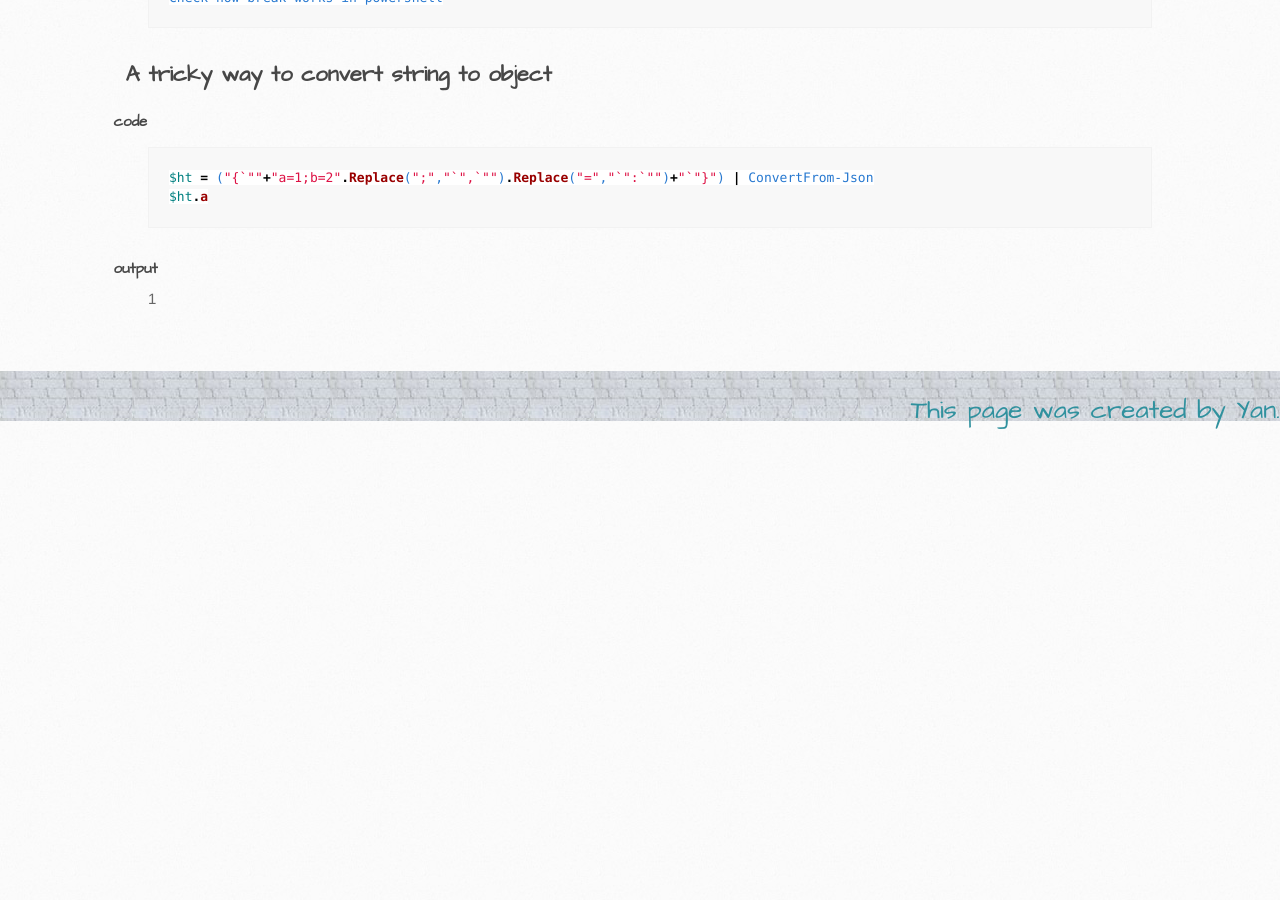
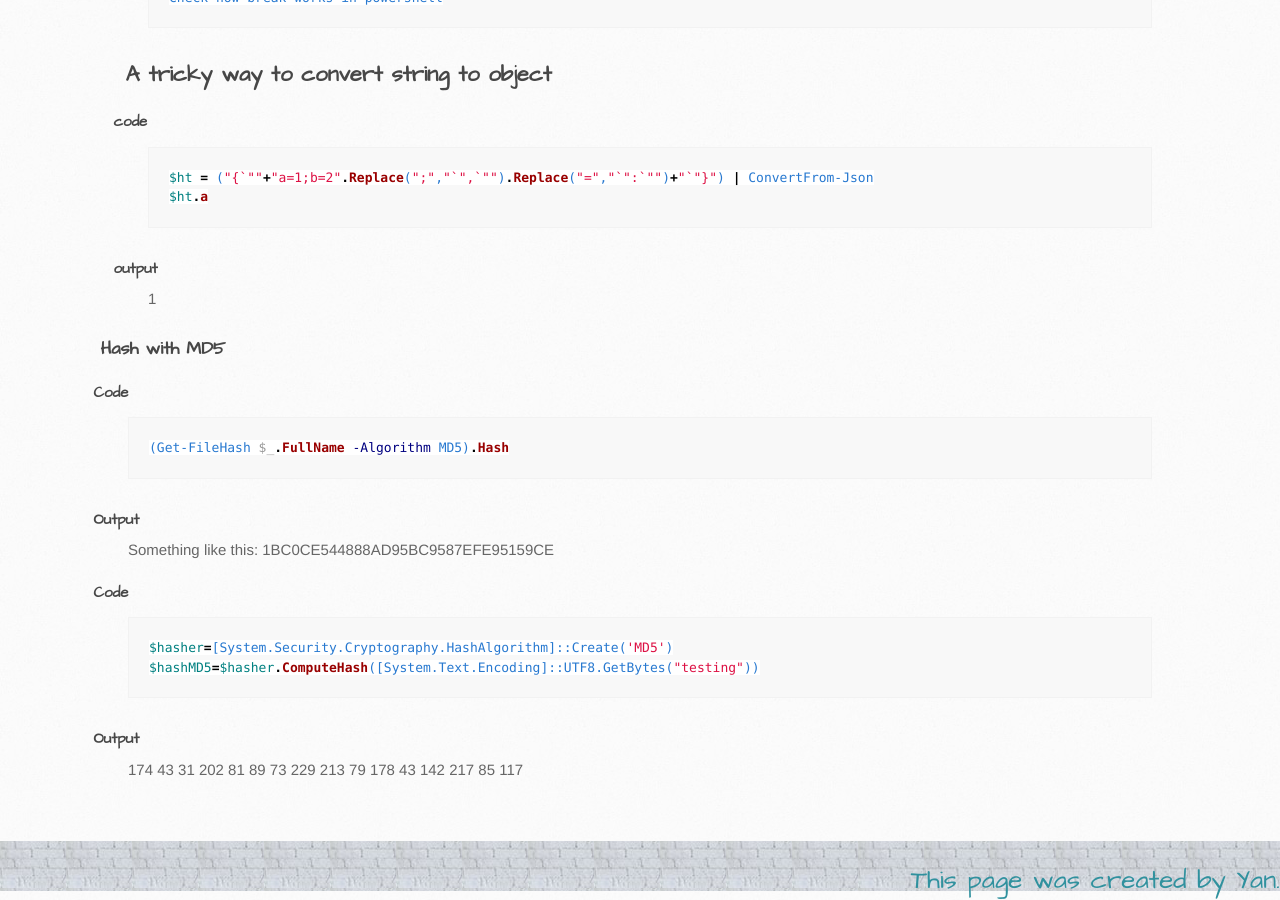
Before and after one commit to itcraftme/itcraftme, a Jekyll site: the page built from docs/it/powershell.md, in a window 1280 px wide and 900 px high, scrolled down 1351 px. Built offline with Jekyll 4.4.1, drawn with Linux system fonts in a browser that asks for light colours; our own code applies the rules of GitHub Pages for plain Markdown files; before the commit the page ends 1781 px from its top, so only the background shows below that.

Commit message:
Update powershell.md
add MD5 hash method, file and string

````diff
--- a/docs/it/powershell.md
+++ b/docs/it/powershell.md
@@ -43,3 +43,34 @@ $ht.a
 ```
 #### output
 1
+
+### Hash with MD5
+#### Code
+```powershell
+(Get-FileHash $_.FullName -Algorithm MD5).Hash
+```
+#### Output
+Something like this:
+1BC0CE544888AD95BC9587EFE95159CE
+#### Code
+```powershell
+$hasher=[System.Security.Cryptography.HashAlgorithm]::Create('MD5')
+$hashMD5=$hasher.ComputeHash([System.Text.Encoding]::UTF8.GetBytes("testing"))
+```
+#### Output
+174
+43
+31
+202
+81
+89
+73
+229
+213
+79
+178
+43
+142
+217
+85
+117
````
